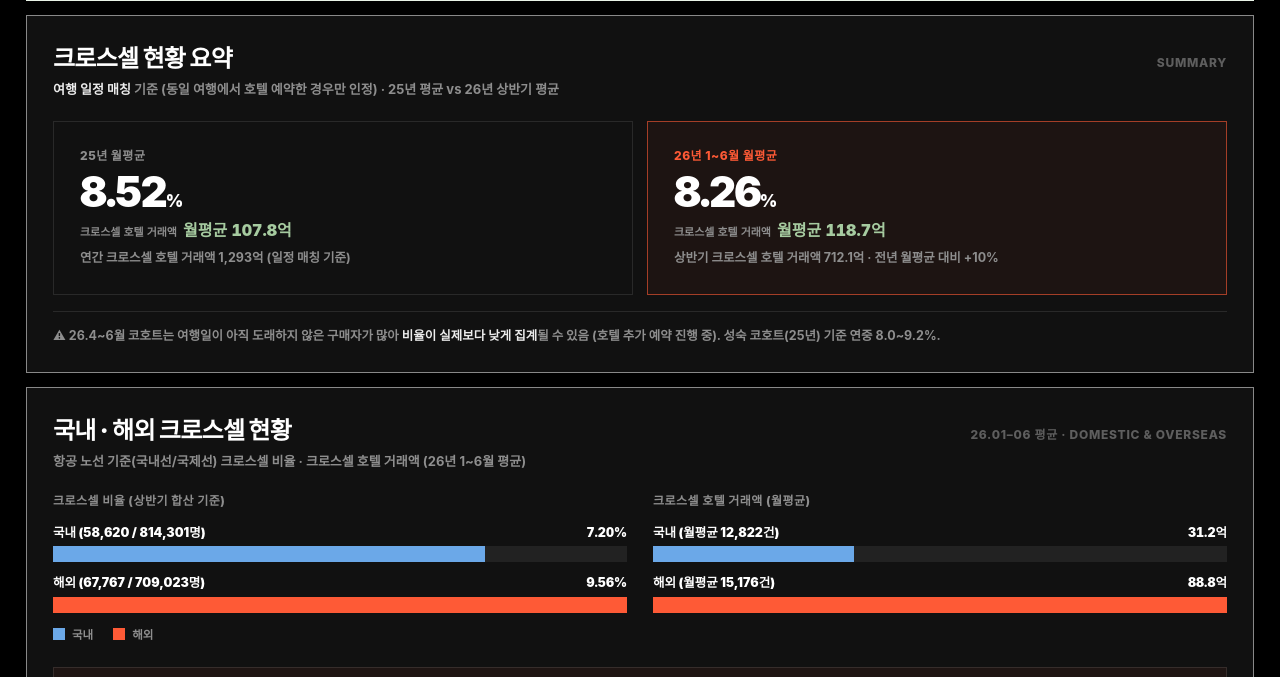
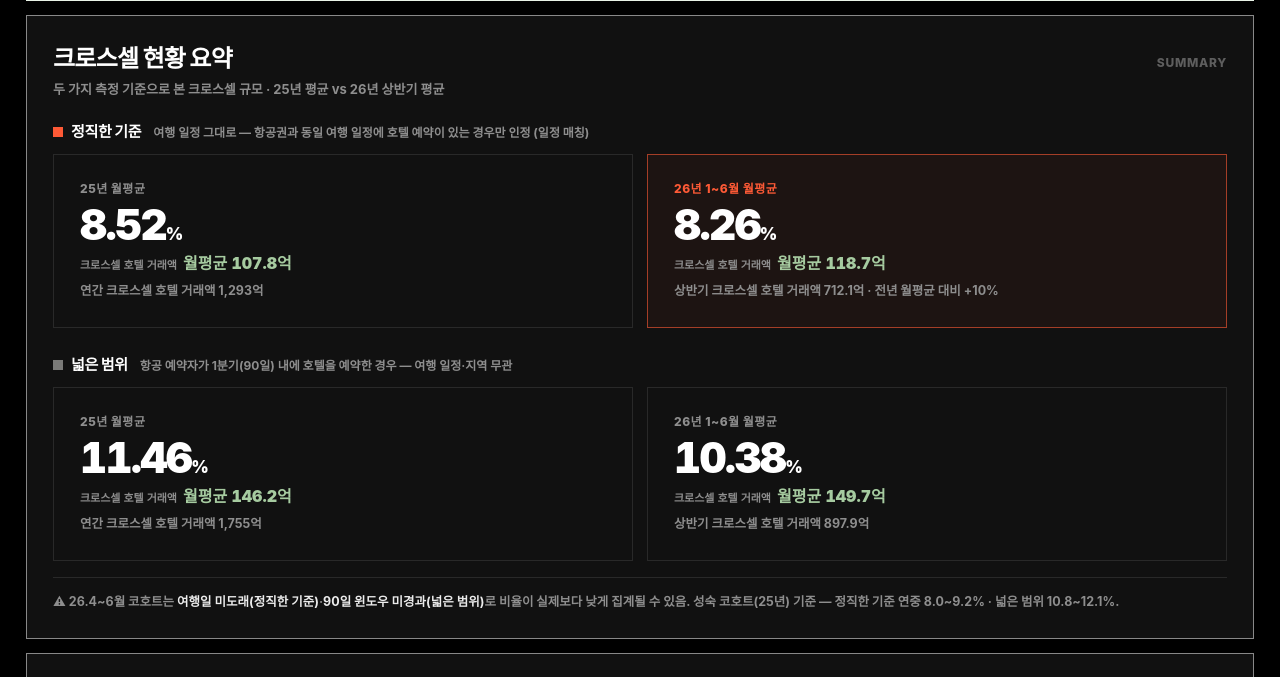
Before and after one commit to mr-yoonheo/crosssell-report, a plain HTML site: page index.html in a window 1280 px wide. Shown: the part 543-1220 px from the top of the page. Drawn offline with Linux system fonts and the light colour scheme; a web font is replaced by a local one.

Commit message:
add broad-window metric tier and overseas pass expansion

```diff
--- a/index.html
+++ b/index.html
@@ -83,6 +83,11 @@
   .kpi .kg { font-size:16px; font-weight:900; color:var(--sage); }
   .kpi .kg small { font-size:11px; font-weight:800; color:var(--d-mute); margin-right:6px; }
   .kpi .kd { font-size:12.5px; font-weight:700; color:var(--d-mute); line-height:1.5; }
+  .tier { display:flex; align-items:baseline; gap:12px; flex-wrap:wrap; margin:0 0 12px; }
+  .tier .t-name { font-size:15px; font-weight:900; color:#fff; letter-spacing:-0.02em; }
+  .tier .t-name i { font-style:normal; display:inline-block; width:10px; height:10px; margin-right:8px; }
+  .tier .t-def { font-size:12px; font-weight:700; color:var(--d-mute); }
+  .tier.second { margin-top:26px; }
 
   /* SECTION TITLE */
   .sec-title { display:flex; justify-content:space-between; align-items:baseline; gap:16px; margin-bottom:22px; flex-wrap:wrap; }
@@ -300,12 +305,21 @@
 
     <!-- 2) 크로스셀 현황 요약 -->
     <section class="box dark">
-      <div class="sec-title"><div><h2>크로스셀 현황 요약</h2><div class="st-sub"><b style="color:var(--d-text)">여행 일정 매칭</b> 기준 (동일 여행에서 호텔 예약한 경우만 인정) · 25년 평균 vs 26년 상반기 평균</div></div><span class="sec-tag">Summary</span></div>
+      <div class="sec-title"><div><h2>크로스셀 현황 요약</h2><div class="st-sub">두 가지 측정 기준으로 본 크로스셀 규모 · 25년 평균 vs 26년 상반기 평균</div></div><span class="sec-tag">Summary</span></div>
+
+      <div class="tier"><span class="t-name"><i style="background:var(--coral)"></i>정직한 기준</span><span class="t-def">여행 일정 그대로 — 항공권과 동일 여행 일정에 호텔 예약이 있는 경우만 인정 (일정 매칭)</span></div>
       <div class="grid kpis">
-        <div class="kpi"><span class="kk">25년 월평균</span><span class="kv tnum">8.52<small>%</small></span><span class="kg tnum"><small>크로스셀 호텔 거래액</small>월평균 107.8억</span><span class="kd">연간 크로스셀 호텔 거래액 1,293억 (일정 매칭 기준)</span></div>
+        <div class="kpi"><span class="kk">25년 월평균</span><span class="kv tnum">8.52<small>%</small></span><span class="kg tnum"><small>크로스셀 호텔 거래액</small>월평균 107.8억</span><span class="kd">연간 크로스셀 호텔 거래액 1,293억</span></div>
         <div class="kpi now"><span class="kk">26년 1~6월 월평균</span><span class="kv tnum">8.26<small>%</small></span><span class="kg tnum"><small>크로스셀 호텔 거래액</small>월평균 118.7억</span><span class="kd">상반기 크로스셀 호텔 거래액 712.1억 · 전년 월평균 대비 +10%</span></div>
       </div>
-      <div class="tnote">⚠ 26.4~6월 코호트는 여행일이 아직 도래하지 않은 구매자가 많아 <b>비율이 실제보다 낮게 집계</b>될 수 있음 (호텔 추가 예약 진행 중). 성숙 코호트(25년) 기준 연중 8.0~9.2%.</div>
+
+      <div class="tier second"><span class="t-name"><i style="background:var(--grey)"></i>넓은 범위</span><span class="t-def">항공 예약자가 1분기(90일) 내에 호텔을 예약한 경우 — 여행 일정·지역 무관</span></div>
+      <div class="grid kpis">
+        <div class="kpi"><span class="kk">25년 월평균</span><span class="kv tnum">11.46<small>%</small></span><span class="kg tnum"><small>크로스셀 호텔 거래액</small>월평균 146.2억</span><span class="kd">연간 크로스셀 호텔 거래액 1,755억</span></div>
+        <div class="kpi"><span class="kk">26년 1~6월 월평균</span><span class="kv tnum">10.38<small>%</small></span><span class="kg tnum"><small>크로스셀 호텔 거래액</small>월평균 149.7억</span><span class="kd">상반기 크로스셀 호텔 거래액 897.9억</span></div>
+      </div>
+
+      <div class="tnote">⚠ 26.4~6월 코호트는 <b>여행일 미도래(정직한 기준)</b>·<b>90일 윈도우 미경과(넓은 범위)</b>로 비율이 실제보다 낮게 집계될 수 있음. 성숙 코호트(25년) 기준 — 정직한 기준 연중 8.0~9.2% · 넓은 범위 10.8~12.1%.</div>
     </section>
 
     <!-- 3) 국내 vs 해외 크로스셀 현황 -->
@@ -480,6 +494,7 @@
         <div class="plan-head"><span class="pg-dir">예정</span><span class="pg-sub">기획 중</span></div>
         <div class="plan-row"><span class="pr-no">4</span><span class="pr-task"><b>[시크릿 호텔]</b> 항공권 구매자 대상 폐쇄형 시크릿 호텔 페이지</span><span class="pr-meta">시크릿 페이지 · 항공권 구매자</span><span class="pr-kpi">폐쇄형 특가로 전환율 제고</span><span class="chips"><span class="chip plan">기획중</span></span></div>
         <div class="plan-row"><span class="pr-no">5</span><span class="pr-task"><b>[일본패스 · 제주패스]</b> 일본/제주 항공 구매자 대상 호텔 구매 시 추가 적립 + 골드등급 체험 + 매달 추첨 1명 100만원 지급</span><span class="pr-meta">패스 프로그램 · 일본/제주 항공권 구매자</span><span class="pr-kpi">핵심 시장(일본·제주) 집중 공략</span><span class="chips"><span class="chip plan">기획중</span></span></div>
+        <div class="plan-row"><span class="pr-no">6</span><span class="pr-task"><b>[해외 패스 확대]</b> 일본/제주 패스 검증 후 중국 · 베트남 패스로 라인업 확대</span><span class="pr-meta">패스 프로그램 · 중국/베트남 항공권 구매자</span><span class="pr-kpi">해외 패스 라인업 확장</span><span class="chips"><span class="chip plan">기획중</span></span></div>
       </div>
       <div class="plan-legend">상태: <span class="chip on" style="padding:1px 8px">운영중</span> <span class="chip plan" style="padding:1px 8px">기획중</span></div>
     </section>
```
